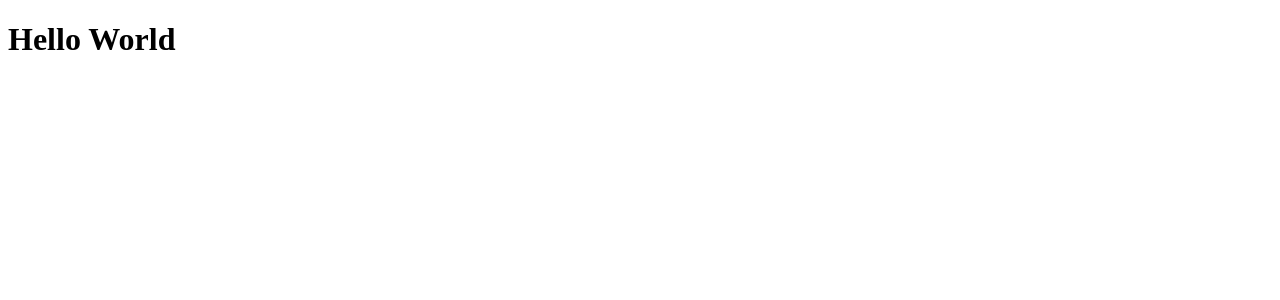
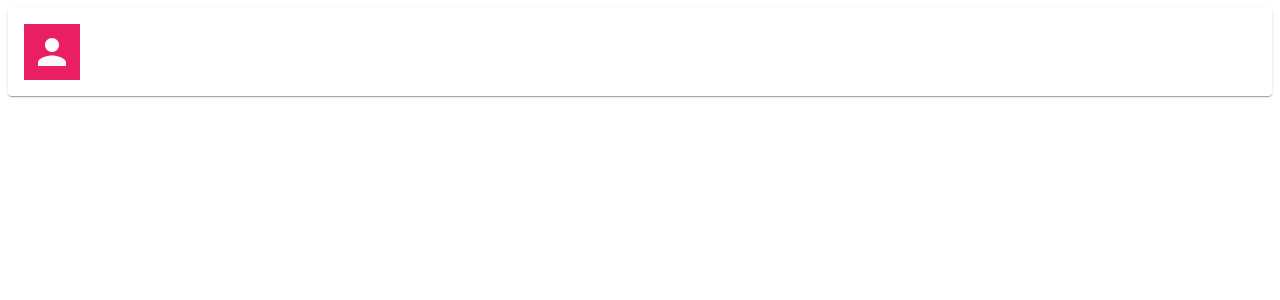
Before and after one commit to chingu-voyages/v21-geckos-team-02, a React (Create React App) app: page / in a window 1280 px wide. Shown: the top 300 px of the page. Built offline with nearby package versions, Linux system fonts and the light colour scheme.

Commit message:
Created matched profile card using Card component from Material UI. Started styling.

```diff
--- a/public/index.html
+++ b/public/index.html
@@ -4,6 +4,15 @@
     <meta charset="utf-8" />
     <meta name="viewport" content="width=device-width, initial-scale=1" />
     <meta http-equiv="X-UA-Compatible" content="ie=edge" />
+    <!-- Links to Roboto and Material UI Icon fonts -->
+    <link
+      rel="stylesheet"
+      href="https://fonts.googleapis.com/css?family=Roboto:300,400,500,700&display=swap"
+    />
+    <link
+      rel="stylesheet"
+      href="https://fonts.googleapis.com/icon?family=Material+Icons"
+    />
     <meta
       name="description"
       content="Web site created using create-react-app"
--- a/src/App.js
+++ b/src/App.js
@@ -1,9 +1,10 @@
 import React from "react";
+import MatchedProfileCard from "./components/UI/MatchedProfileCard";
 
 function App() {
   return (
     <div className="App">
-      <h1>Hello World</h1>
+      <MatchedProfileCard />
     </div>
   );
 }
--- /dev/null
+++ b/src/components/UI/MatchedProfileCard.js
@@ -0,0 +1,85 @@
+import React from "react";
+import Card from "@material-ui/core/Card";
+import { makeStyles } from "@material-ui/core/styles";
+import CardHeader from "@material-ui/core/CardHeader";
+import CardContent from "@material-ui/core/CardContent";
+import CardActions from "@material-ui/core/CardActions";
+import Collapse from "@material-ui/core/Collapse";
+import Avatar from "@material-ui/core/Avatar";
+import IconButton from "@material-ui/core/IconButton";
+import Typography from "@material-ui/core/Typography";
+import {
+  pink,
+  red,
+  blue,
+  blueGrey,
+  green,
+  teal,
+  orange,
+  deepOrange,
+  purple,
+  deepPurple,
+  indigo,
+} from "@material-ui/core/colors";
+
+const colorPalette = [
+  pink,
+  red,
+  blue,
+  blueGrey,
+  green,
+  teal,
+  orange,
+  deepOrange,
+  purple,
+  deepPurple,
+  indigo,
+];
+
+const useStyles = makeStyles((theme) => ({
+  root: {
+    maxWidth: 300,
+  },
+  expandClosed: {
+    transform: "rotate(0deg)",
+    marginLeft: "auto",
+    transition: theme.transitions.create("transform", {
+      duration: theme.transitions.duration.shortest,
+    }),
+  },
+  expandOpen: {
+    transform: "rotate(180deg)",
+  },
+  avatar: {
+    backgroundColor:
+      // Assign a random avatar color to users that do not have a profile picture
+      colorPalette[
+        `${Math.floor(Math.random() * (colorPalette.length + 1))}`
+      ][500],
+    width: theme.spacing(7),
+    height: theme.spacing(7),
+  },
+}));
+
+const MatchedProfileCard = () => {
+  const classes = useStyles();
+
+  return (
+    <div>
+      <Card>
+        <CardHeader
+          avatar={
+            <Avatar
+              variant="square"
+              alt="Matched User Name Goes Here"
+              aria-label="profile-picture"
+              className={classes.avatar}
+            />
+          }
+        />
+      </Card>
+    </div>
+  );
+};
+
+export default MatchedProfileCard;
```
